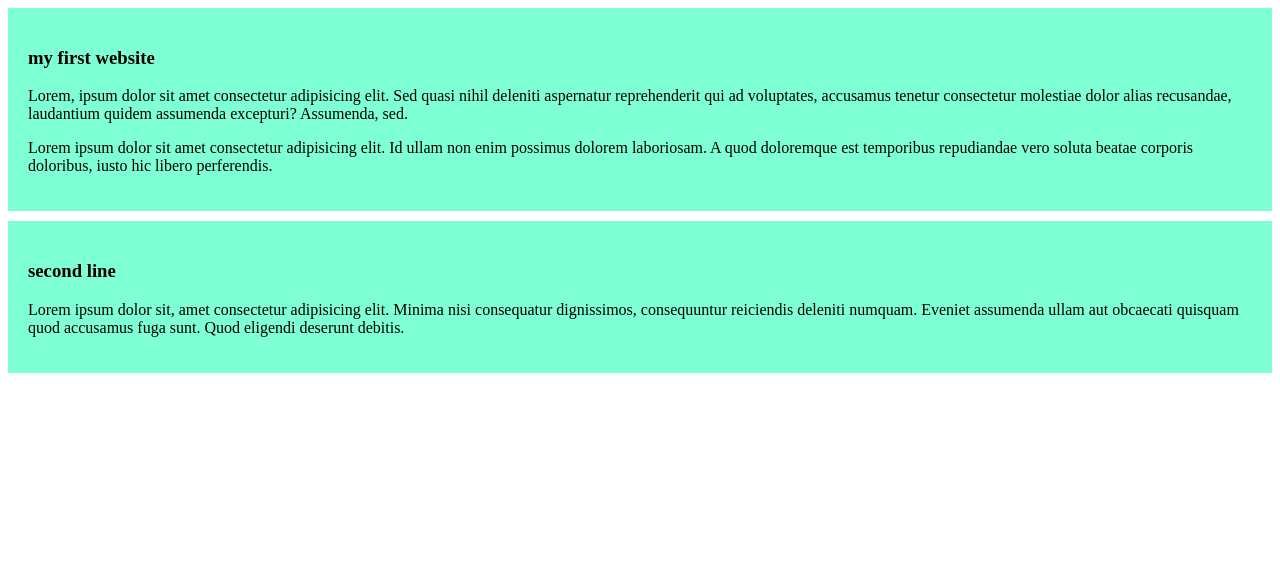
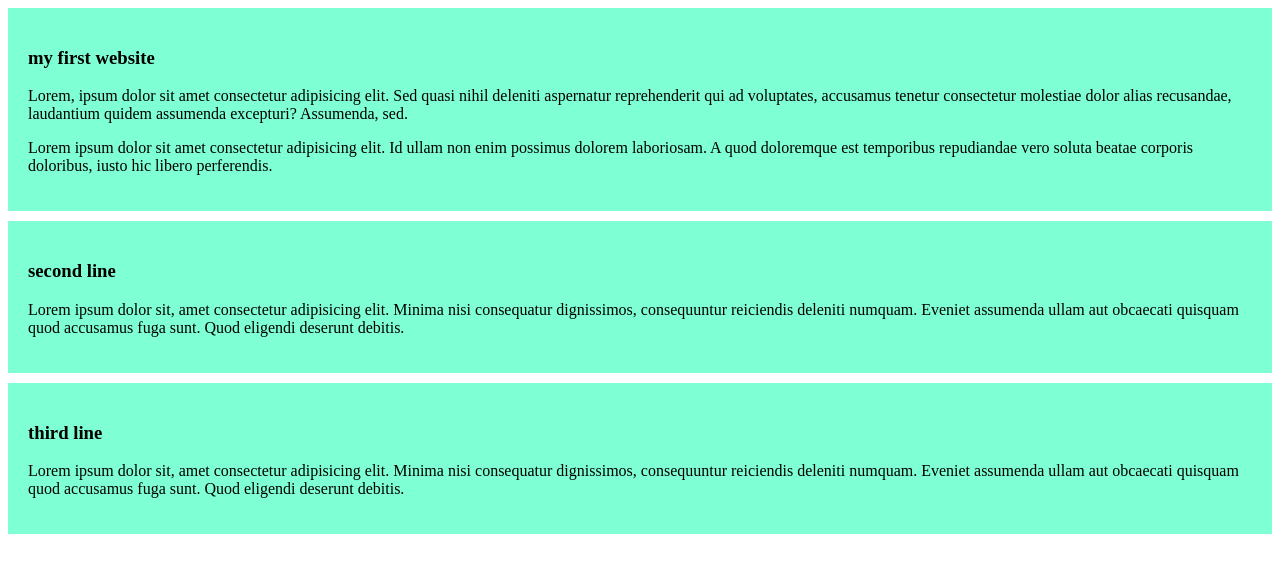
Before and after one commit to arafhasan1/my-first-github-repo, a plain HTML site: page index.html in a window 1280 px wide. Drawn offline with Linux system fonts and the light colour scheme.

Commit message:
added second blog

```diff
--- a/index.html
+++ b/index.html
@@ -18,5 +18,11 @@
         <h3>second line </h3>
         <p>Lorem ipsum dolor sit, amet consectetur adipisicing elit. Minima nisi consequatur dignissimos, consequuntur reiciendis deleniti numquam. Eveniet assumenda ullam aut obcaecati quisquam quod accusamus fuga sunt. Quod eligendi deserunt debitis.</p>
     </div>
+    <div>
+        <h3>third line </h3>
+        <p>Lorem ipsum dolor sit, amet consectetur adipisicing elit. Minima nisi consequatur dignissimos, consequuntur reiciendis deleniti numquam. Eveniet assumenda ullam aut obcaecati quisquam quod accusamus fuga sunt. Quod eligendi deserunt debitis.</p>
+    </div>
+
 </body>
+
 </html>
```
